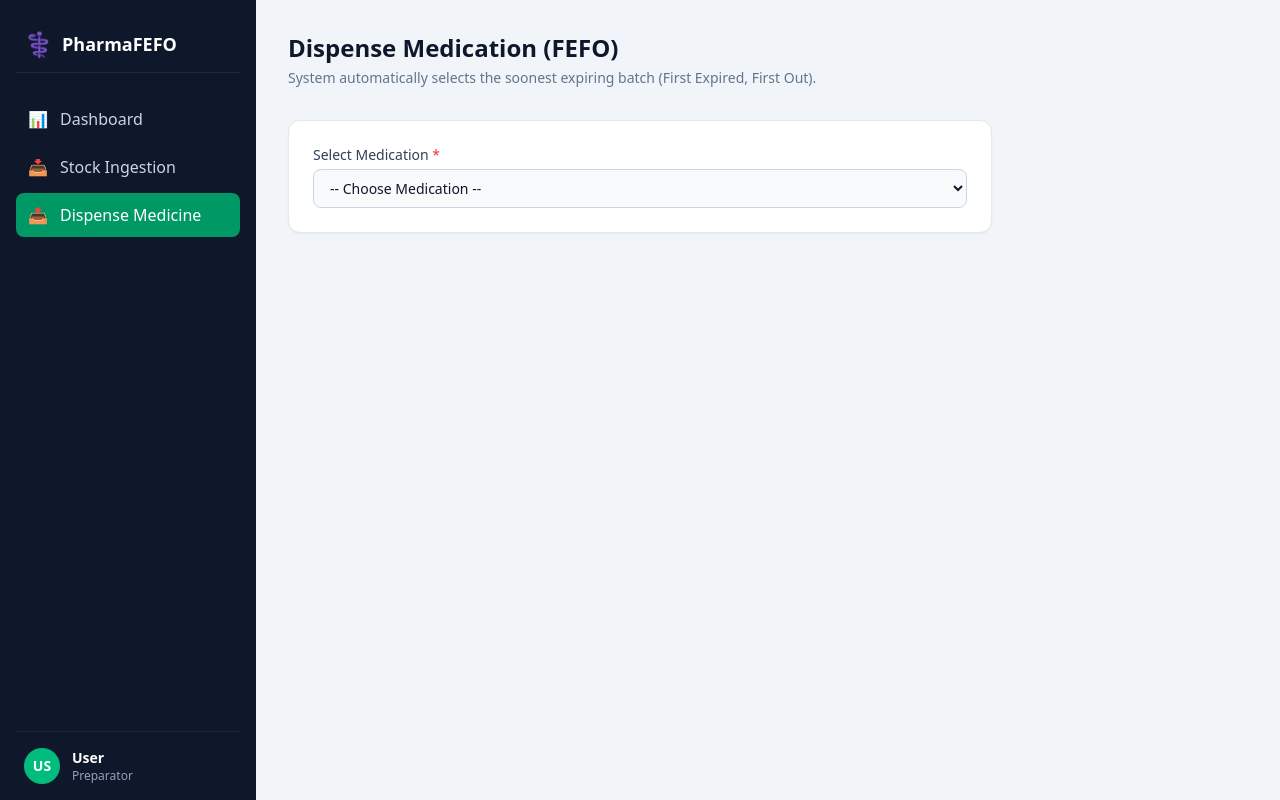
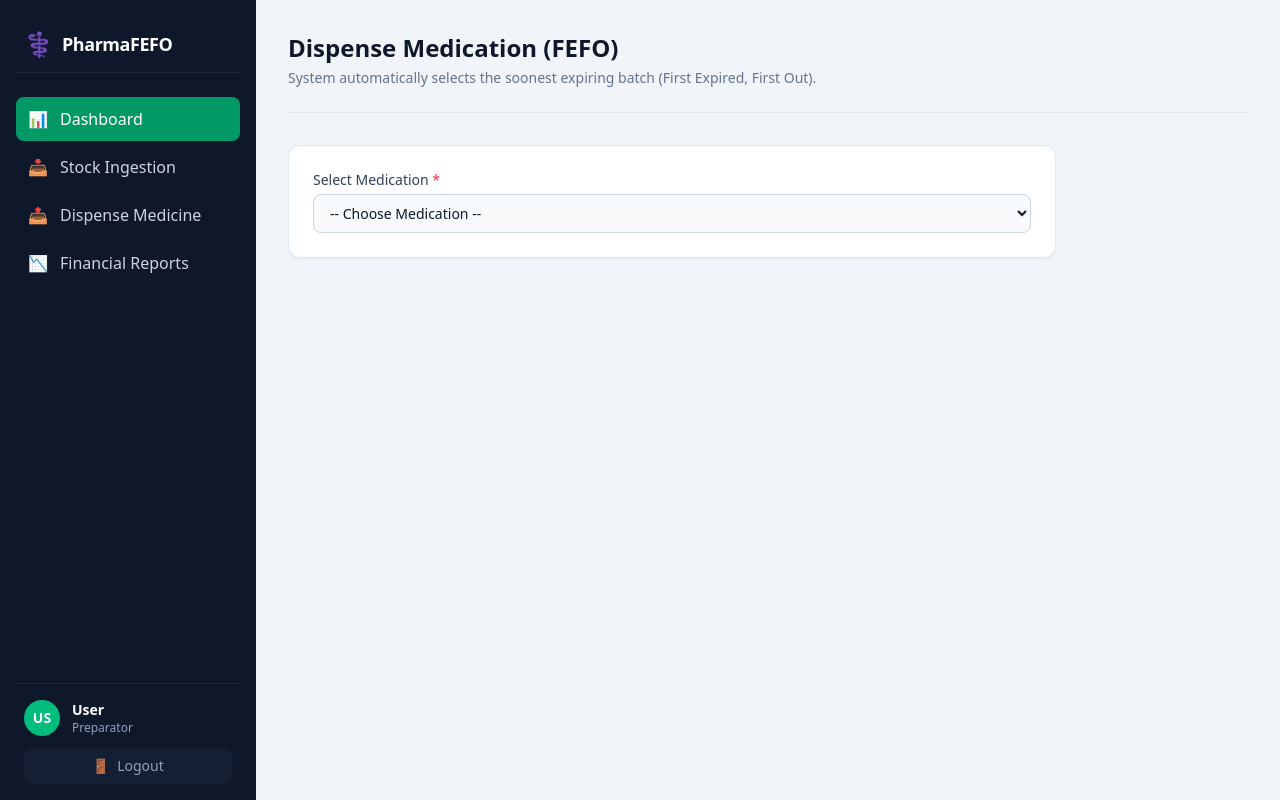
Before and after one commit to badrbelabrik/PharmaFEFO, a PHP site: page /templates/dashboard/dispatch.php in a window 1280 px wide. Run offline with PHP 8.4, Linux system fonts and the light colour scheme; the template is opened without the code that fills it, so the values that code supplies are empty.

Commit message:
Moved sidebar HTML into templates/layout/sidebar.php to eliminate duplication across dashboard and entry views

```diff
--- a/docs/structure.sql
+++ b/docs/structure.sql
@@ -28,7 +28,7 @@ CREATE TABLE stockbatches(
     lot_number VARCHAR(100) NOT NULL,
     quantity INT NOT NULL,
     purchase_price FLOAT NOT NULL,
-    status ENUM('ok','warning','critical','expired','return_process') DEFAULT 'active',
+    status ENUM('ok','warning','critical','expired','return_process') DEFAULT 'ok',
     expiration_date DATE NOT NULL,
     created_at DATETIME NOT NULL,
     id_product INT NOT NULL,
--- a/templates/dashboard/dispatch.php
+++ b/templates/dashboard/dispatch.php
@@ -13,42 +13,17 @@ $userRole = $userRole ?? 'preparator';
     <title>Dispense Medicine - PharmaFEFO</title>
     <script src="https://cdn.jsdelivr.net/npm/@tailwindcss/browser@4"></script>
 </head>
-<body class="h-full text-slate-900">
-<div class="flex min-h-screen">
-    <!-- Sidebar (same as receive view) -->
-    <aside class="w-64 bg-slate-900 text-white flex flex-col p-4 shrink-0">
-        <div class="flex items-center space-x-2 px-2 py-3 mb-6 border-b border-slate-800">
-            <span class="text-emerald-500 text-2xl">⚕️</span>
-            <span class="text-lg font-bold">PharmaFEFO</span>
-        </div>
-        <nav class="space-y-1">
-            <a href="index.php?route=dashboard" class="flex items-center space-x-3 px-3 py-2.5 rounded-lg text-slate-300 hover:bg-slate-800 transition-colors">
-                <span>📊</span> <span>Dashboard</span>
-            </a>
-            <a href="index.php?route=stock-receive" class="flex items-center space-x-3 px-3 py-2.5 rounded-lg text-slate-300 hover:bg-slate-800 transition-colors">
-                <span>📥</span> <span>Stock Ingestion</span>
-            </a>
-            <a href="index.php?route=stock-dispatch" class="flex items-center space-x-3 px-3 py-2.5 rounded-lg bg-emerald-600 text-white font-medium">
-                <span>📤</span> <span>Dispense Medicine</span>
-            </a>
-        </nav>
-        <div class="border-t border-slate-800 pt-4 mt-auto px-2 flex items-center space-x-3">
-            <div class="w-9 h-9 rounded-full bg-emerald-500 flex items-center justify-center text-sm font-bold text-white">
-                <?= strtoupper(substr($currentUser, 0, 2)) ?>
-            </div>
-            <div>
-                <p class="text-sm font-semibold truncate max-w-[140px]"><?= htmlspecialchars($currentUser) ?></p>
-                <p class="text-xs text-slate-400"><?= ucfirst(htmlspecialchars($userRole)) ?></p>
-            </div>
-        </div>
-    </aside>
+<body class="h-full text-slate-900 font-sans antialiased">
+<div class="flex min-h-screen w-full"> <?php require_once __DIR__ . '/../layout/sidebar.php'; ?>
 
-    <main class="flex-grow p-8 max-w-3xl">
-        <header class="mb-8">
+    <main class="flex-1 w-full p-8 overflow-y-auto">
+
+        <header class="pb-6 border-b border-slate-200 mb-8 w-full">
             <h1 class="text-2xl font-bold text-slate-900">Dispense Medication (FEFO)</h1>
             <p class="text-sm text-slate-500 mt-1">System automatically selects the soonest expiring batch (First Expired, First Out).</p>
         </header>
 
+        <div class="max-w-3xl w-full">
             <?php if (isset($successMessage)): ?>
                 <div class="mb-6 p-4 bg-emerald-50 border-l-4 border-emerald-500 text-emerald-700 rounded-r-lg text-sm">
                     ✅ <?= htmlspecialchars($successMessage) ?>
@@ -80,7 +55,6 @@ $userRole = $userRole ?? 'preparator';
                 </div>
 
                 <?php if (isset($selectedBatch) && $selectedBatch): ?>
-                <!-- FEFO Batch Information -->
                     <div class="bg-emerald-50 rounded-lg p-4 border border-emerald-200">
                         <h3 class="text-sm font-semibold text-emerald-800 mb-2">🎯 FEFO Selection Result</h3>
                         <div class="grid grid-cols-2 gap-4 text-sm">
@@ -120,7 +94,7 @@ $userRole = $userRole ?? 'preparator';
 
                     <div class="pt-4 border-t border-slate-100 flex justify-end space-x-3">
                         <a href="index.php?route=dashboard" class="px-4 py-2 text-sm font-medium text-slate-700 bg-slate-100 hover:bg-slate-200 rounded-lg">Cancel</a>
-                    <button type="submit" class="px-4 py-2 text-sm font-medium text-white bg-emerald-600 hover:bg-emerald-700 rounded-lg">✅ Confirm Dispensation</button>
+                        <button type="submit" class="px-4 py-2 text-sm font-medium text-white bg-emerald-600 hover:bg-emerald-700 rounded-lg shadow-xs transition-colors cursor-pointer">✅ Confirm Dispensation</button>
                     </div>
                 <?php elseif (isset($selectedProductId) && $selectedProductId): ?>
                     <div class="bg-amber-50 rounded-lg p-4 border border-amber-200 text-amber-800">
@@ -128,6 +102,7 @@ $userRole = $userRole ?? 'preparator';
                     </div>
                 <?php endif; ?>
             </form>
+        </div>
     </main>
 </div>
 </body>
--- /dev/null
+++ b/templates/layout/sidebar.php
@@ -0,0 +1,40 @@
+<!-- Sidebar -->
+<aside class="w-64 bg-slate-900 text-white flex flex-col justify-between p-4 shrink-0">
+    <div>
+        <div class="flex items-center space-x-2 px-2 py-3 mb-6 border-b border-slate-800">
+            <span class="text-emerald-500 text-2xl">⚕️</span>
+            <span class="text-lg font-bold tracking-tight">PharmaFEFO</span>
+        </div>
+        <nav class="space-y-1">
+            <a href="index.php?route=dashboard" class="flex items-center space-x-3 px-3 py-2.5 rounded-lg bg-emerald-600 text-white font-medium transition-colors">
+                <span>📊</span> <span>Dashboard</span>
+            </a>
+            <a href="index.php?route=stock-receive" class="flex items-center space-x-3 px-3 py-2.5 rounded-lg text-slate-300 hover:bg-slate-800 hover:text-white transition-colors">
+                <span>📥</span> <span>Stock Ingestion</span>
+            </a>
+            <a href="index.php?route=stock-dispatch" class="flex items-center space-x-3 px-3 py-2.5 rounded-lg text-slate-300 hover:bg-slate-800 hover:text-white transition-colors">
+                <span>📤</span> <span>Dispense Medicine</span>
+            </a>
+            <a href="index.php?route=reports" class="flex items-center space-x-3 px-3 py-2.5 rounded-lg text-slate-300 hover:bg-slate-800 hover:text-white transition-colors">
+                <span>📉</span> <span>Financial Reports</span>
+            </a>
+        </nav>
+    </div>
+
+    <div class="border-t border-slate-800 pt-4 px-2 space-y-3">
+        <div class="flex items-center space-x-3">
+            <div class="w-9 h-9 rounded-full bg-emerald-500 flex items-center justify-center text-sm font-bold text-white uppercase shrink-0">
+                <?= htmlspecialchars(substr($currentUser ?? 'U', 0, 2)) ?>
+            </div>
+            <div class="truncate">
+                <p class="text-sm font-semibold truncate max-w-[150px]"><?= htmlspecialchars($currentUser ?? 'User') ?></p>
+                <p class="text-xs text-slate-400 capitalize"><?= htmlspecialchars($userRole ?? 'Preparator') ?></p>
+            </div>
+        </div>
+
+        <a href="index.php?route=logout"
+           class="flex items-center justify-center w-full px-3 py-2 text-sm font-medium text-slate-400 hover:text-red-400 bg-slate-800/50 hover:bg-slate-800 rounded-lg transition-colors duration-150 gap-2">
+            <span>🚪</span> Logout
+        </a>
+    </div>
+</aside>
--- /dev/null
+++ b/test.php
@@ -0,0 +1,5 @@
+<?php
+
+echo "admin123 => " . password_hash('1234', PASSWORD_DEFAULT) . PHP_EOL;
+echo "pharma123 => " . password_hash('1234', PASSWORD_DEFAULT) . PHP_EOL;
+echo "prep123 => " . password_hash('1234', PASSWORD_DEFAULT) . PHP_EOL;
```
Also changed, not shown: templates/dashboard/dashboard.php (+1 -34 lines), templates/dashboard/receive.php (+1 -35 lines). Lines whose indentation alone changed are shown as unchanged.
